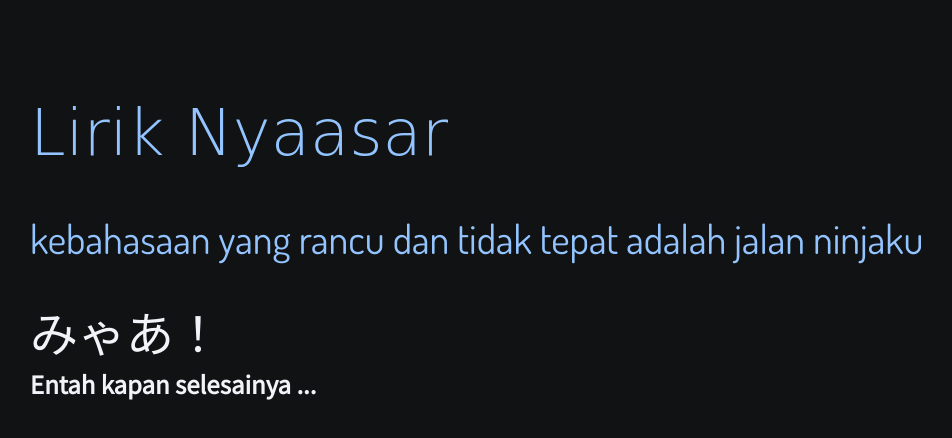
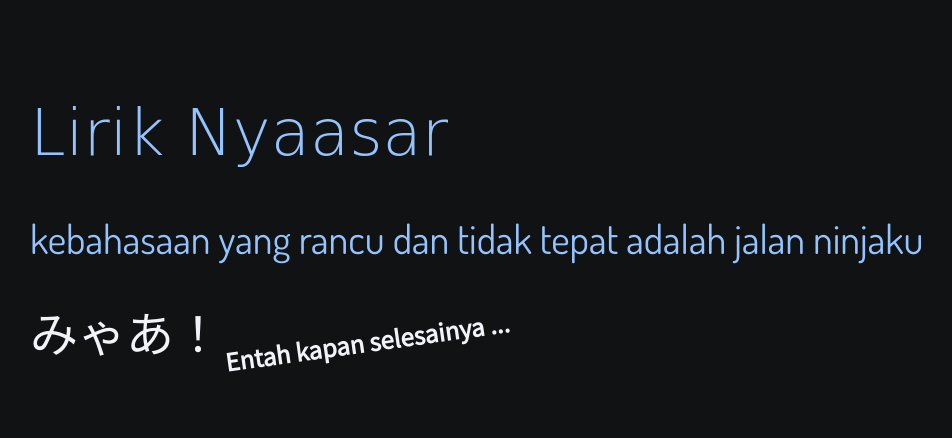
Before and after one commit to nyaasar/liriknyaasar, a plain HTML site: page index.html in a window 1280 px wide. Shown: the whole page, without its empty margins (74-1026 px from the left). Drawn offline with Linux system fonts and the light colour scheme; a web font is replaced by a local one.

Commit message:
Update index.html

```diff
--- a/index.html
+++ b/index.html
@@ -70,6 +70,7 @@ span.nyaa {
 	font-weight: 400;
 	text-align: center;
 	font-size: 3rem;
+	display: inline-block;
 	}
 span.keluh {
 	color: var(--pth200);
@@ -77,7 +78,8 @@ span.keluh {
 	font-weight: 600;
 	text-align: center;
 	font-size: 1.5rem;
-	transform: rotate(-20deg);
+	transform: rotate(352deg);
+	display: inline-block;
 	}
 </style>
 
@@ -88,12 +90,8 @@ span.keluh {
 	<div class="container-atasan" id="judul">
 		<h1 class="judul"><a href="https://liriknyaasar.blogspot.com/">Lirik Nyaasar</a></h1>
 		<h2 class="keterangan">kebahasaan yang rancu dan tidak tepat adalah jalan ninjaku</h2>
-		<div>
-			<span class="nyaa">みゃあ！</span>
-			<div>
-				<span class="keluh">Entah kapan selesainya ...</span>
-			</div>
-		</div>
+		<span class="nyaa">みゃあ！</span>
+		<span class="keluh">Entah kapan selesainya ...</span>
 	</div>
 </div>
 </body>
```
